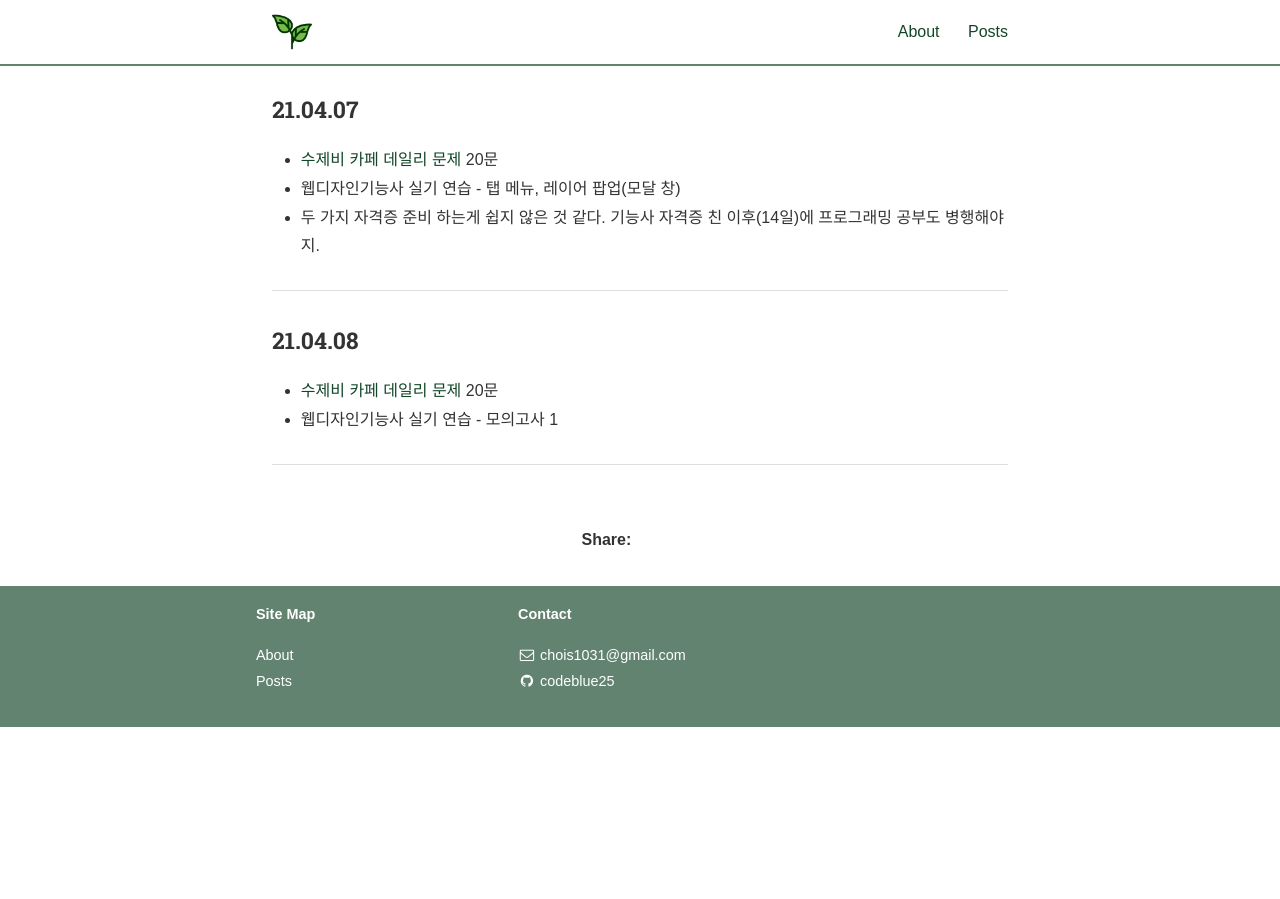
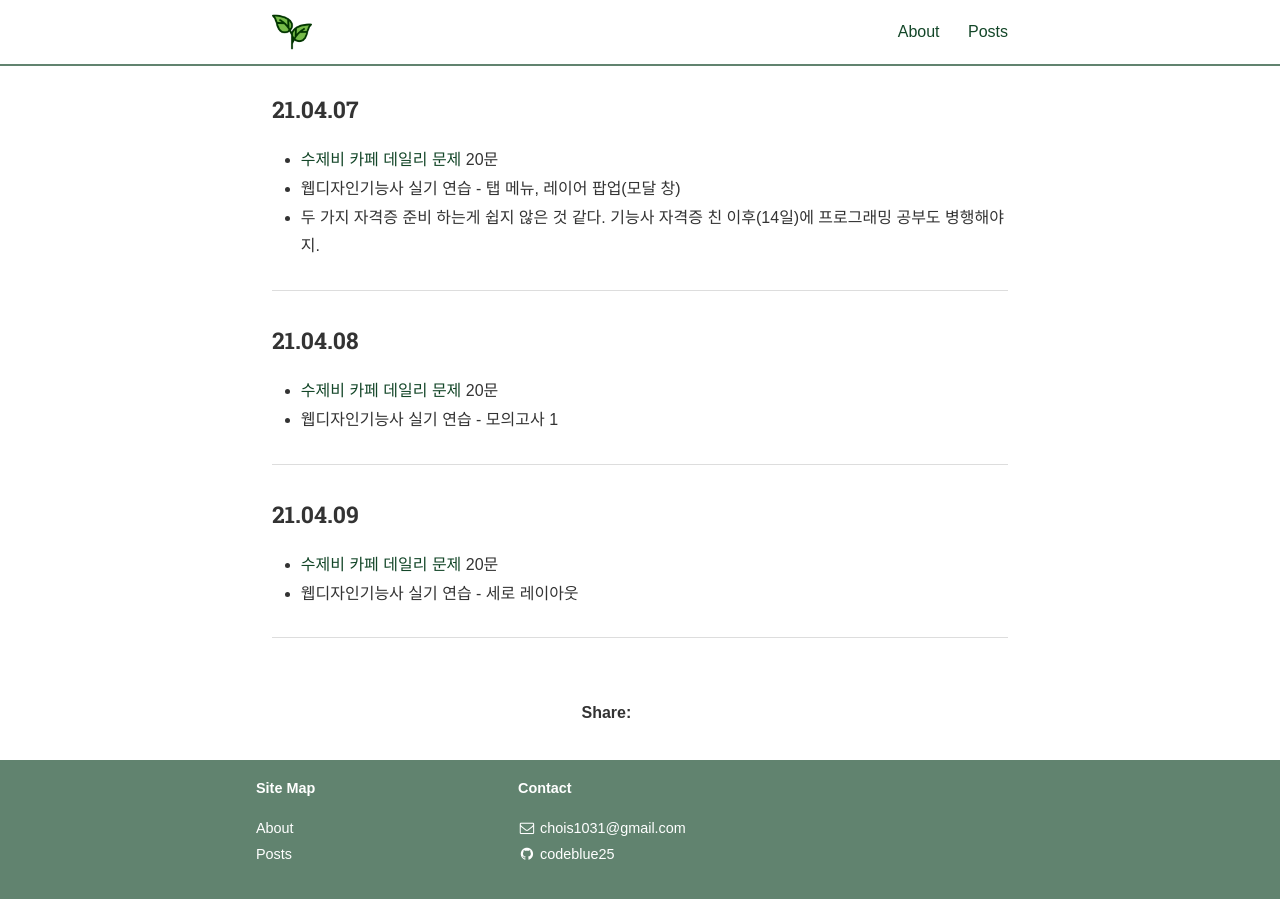
Before and after one commit to codeblue25/codeblue25.github.io, a Jekyll site: the page built from _posts/2021-04-04-0410.md, in a window 1280 px wide and 900 px high, scrolled down 963 px. Built offline with Jekyll 4.4.1, drawn with Linux system fonts in a browser that asks for light colours; nearby versions of some CDN libraries; some web fonts are replaced; a style sheet for code colours, icons or effects is not loaded; before the commit the page ends 1690 px from its top, so only the background shows below that.

Commit message:
210409 TIL

```diff
--- a/_posts/2021-04-04-0410.md
+++ b/_posts/2021-04-04-0410.md
@@ -44,3 +44,10 @@
 * 웹디자인기능사 실기 연습 - 모의고사 1
 
 ---
+
+<h3>21.04.09</h3>
+
+* [수제비 카페 데일리 문제](https://cafe.naver.com/soojebi) 20문
+* 웹디자인기능사 실기 연습 - 세로 레이아웃
+
+---
```
